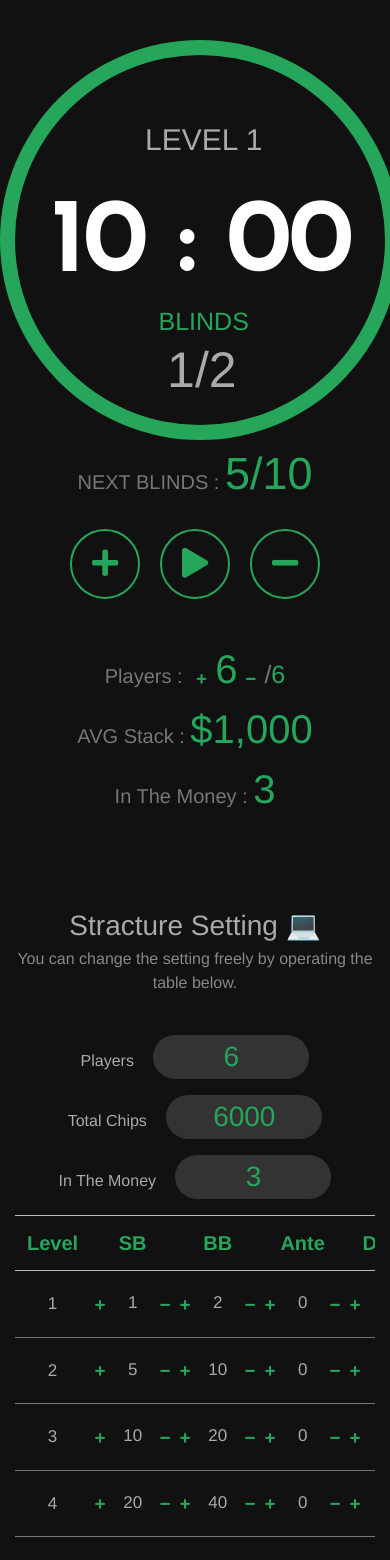
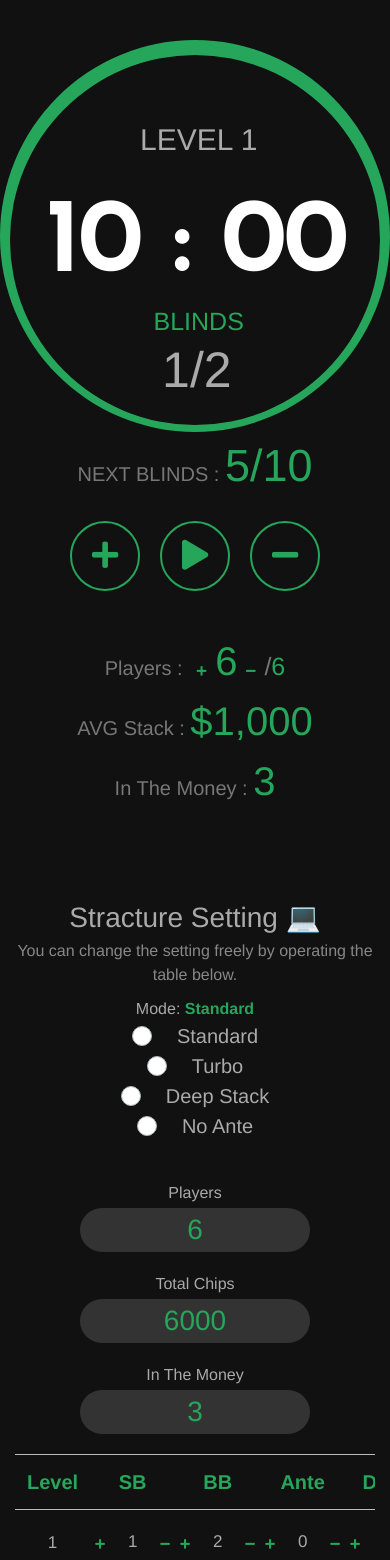
Before and after one commit to okuxxbos20/sick-poker-timer, a Vue app: page / in a window 390 px wide. Shown: the top 1560 px of the page. Built offline with nearby package versions, Linux system fonts and the light colour scheme; a web font is replaced by a local one.

Commit message:
enable to select option

```diff
--- a/src/components/Setting.vue
+++ b/src/components/Setting.vue
@@ -1,62 +1,88 @@
 <template>
   <div class="docs container">
-
     <div class="part setting">
-      <h3 class="h" v-if="this.lang">Stracture Setting 💻</h3>
-      <!-- <h3 class="h ja" v-if="!this.lang">設定 💻</h3> -->
-      <p class="p" v-if="this.lang">You can change the setting freely by operating the table below.
-      </p>
-      <!-- <button type="button" class="langchange" v-if="this.lang" @click="langSwitch()">日本語</button>
-      <p class="p ja" v-if="!this.lang">ハンドラ関数は状態を第1引数として取得し、状態の変更を行います。また、仮引数を追加することもできます。下記で仮引数を追加してみます。状態（state）の更新をしてみましょう。まず、覚えておく必要があるのは、ミューテーションは直接呼び出せないということです。つまり、のように使うことはできません。
-      <button type="button" class="langchange" v-if="!this.lang" @click="langSwitch()">English</button>
-      </p> -->
-
+      <h3 class="h">Stracture Setting 💻</h3>
+      <p class="p">You can change the setting freely by operating the table below.</p>
       <!-- controller -->
-      <div class="st-initial row justify-content-center">
-        <p>Players
+      <div class="mode">Mode: <strong>{{ selected }}</strong></div>
+      <div class="upper row justify-content-center">
+        <div class="col-md-3">
+          <b-form-radio
+            name="some-radios"
+            value="Standard"
+            size="lg"
+            @change="modeSelected('Standard')"
+          >
+            <span>Standard</span>
+          </b-form-radio>
+        </div>
+        <div class="col-md-3">
+          <b-form-radio
+            name="some-radios"
+            value="Tarbo"
+            size="lg"
+            @change="modeSelected('Turbo')"
+          >
+            <span>Turbo</span>
+          </b-form-radio>
+        </div>
+        <div class="col-md-3">
+          <b-form-radio
+            name="some-radios"
+            value="Deep Stack"
+            size="lg"
+            @change="modeSelected('Deep Stack')"
+          >
+            <span>Deep Stack</span>
+          </b-form-radio>
+        </div>
+        <div class="col-md-3">
+          <b-form-radio
+            name="some-radios"
+            value="No Ante"
+            size="lg"
+            @change="modeSelected('No Ante')"
+          >
+            <span>No Ante</span>
+          </b-form-radio>
+        </div>
+      </div>
+      <div class="lower row">
+        <div class="col-md-4">
+          <p class="st-name">Players</p>
           <input
             type="text"
             @input="c_playersInput($event.target.value)"
             :value="r_players()"
           >
-        </p>
-        <p>Total Chips
+        </div>
+        <div class="col-md-4">
+          <p class="st-name">Total Chips</p>
           <input
-          @input="c_totalInput($event.target.value)"
-          :value="r_total()"
+            type="text"
+            @input="c_totalInput($event.target.value)"
+            :value="r_total()"
           >
-        </p>
-        <p>In The Money
+        </div>
+        <div class="col-md-4">
+          <p class="st-name">In The Money</p>
           <input
             type="text"
             @input="c_itmInput($event.target.value)"
             :value="r_itm()"
           >
-        </p>
+        </div>
       </div>
       <!-- controller -->
       <Table/>
     </div>
-
     <Color/>
-
-    <!-- <div class="part howto">
-      <h3 class="h" v-if="this.lang">How To</h3>
-      <h3 class="h ja" v-if="!this.lang">使い方</h3>
-      <p class="p" v-if="this.lang">Vue (pronounced /vjuː/, like view) is a progressive framework for building user interfaces. Unlike other monolithic frameworks, Vue is designed from the ground up to be incrementally adoptable. The core library is focused on the view layer only, and is easy to pick up and integrate with other libraries or existing projects. On the other hand, Vue is also perfectly capable of powering sophisticated Single-Page Applications when used in combination with modern tooling and supporting libraries.</p>
-      <p class="p ja" v-if="!this.lang">以下のテーブルでトーナメントの進行を設定できます。レベルの追加はテーブル下のボタンで追加できます。また、色
-      </p>
-    </div> -->
-
     <div class="part getintouch">
-      <h3 class="h" v-if="this.lang">Get In Touch 📮</h3>
-      <h3 class="h ja" v-if="!this.lang">コンタクト 📮</h3>
-      <p class="p" v-if="this.lang">Plz more feedback or comments thru DM. And if you wanna join our team, plz let us know.</p>
-      <p class="p ja" v-if="!this.lang">改善点や要望があれば以下のアカウントからDMでお願いします。</p>
+      <h3 class="h">Get In Touch 📮</h3>
+      <p class="p">Plz more feedback or comments thru DM. And if you wanna join our team, plz let us know.</p>
       <a href="#"><i class="fab fa-twitter sns"></i></a>
       <a href="https://github.com/okuxxbos20/sick-poker-timer"><i class="fab fa-github sns"></i></a>
     </div>
-
   </div>
 </template>
 
@@ -70,13 +96,10 @@ export default {
   components: { Table, Color },
   data() {
     return {
-      lang: true,//true->'en', false->'ja'
+      selected: 'Standard'
     }
   },
   methods: {
-    langSwitch () {
-      this.lang = this.lang === true ? false : true;
-    },
     c_playersInput (n) {
       this.$store.commit('m_players', n);
     },
@@ -97,6 +120,9 @@ export default {
     },
     r_itm () {
       return this.$store.getters.g_itm;
+    },
+    modeSelected (item) {
+      this.selected = item;
     }
   },
   created() {
@@ -113,30 +139,36 @@ export default {
     margin: 0;
   }
   .p {
-    // text-align: justify;
     text-align: center;
     color: #888;
     margin: 5px 0 10px;
   }
-  .langchange {
-    font-size: 12px;
-    color: var(--currentTheme);
-    background: transparent;
-    border: none;
-    border-bottom: 2px solid #111;
-    &:focus { outline: none; }
-    &:hover { border-bottom: 2px solid var(--currentTheme); }
-  }
   .part {
     margin-bottom: 40px;
-    .st-initial {
+    .mode {
+      color: #aaa;
+      strong { color: var(--currentTheme); }
+    }
+    .upper {
+      input {
+        display: none;
+        margin-right: 30px;
+        &:hover { cursor: pointer; }
+      }
+      span {
+        color: #aaa;
+        padding-left: 15px;
+      }
+    }
+    .lower {
       color: #aaa;
       margin-top: 40px;
+      .st-name { margin: 0 0 3px; }
       input {
-        width: 40%;
+        width: 230px;
         background: #333;
         border: none;
-        margin-left: 15px;
+        margin: 0 0 20px;
         border-radius: 100px;
         color: var(--currentTheme);
         text-align: center;
--- a/src/components/Timer.vue
+++ b/src/components/Timer.vue
@@ -53,8 +53,10 @@ export default {
 .circle {
   position: relative;
   margin: 0 auto;
-  width: 400px;
-  height: 400px;
+  width: 100%;
+  height: 100%;
+  max-width: 400px;
+  max-height: 400px;
   background: #111;
   border-radius: 50%;
   overflow: hidden;
```
